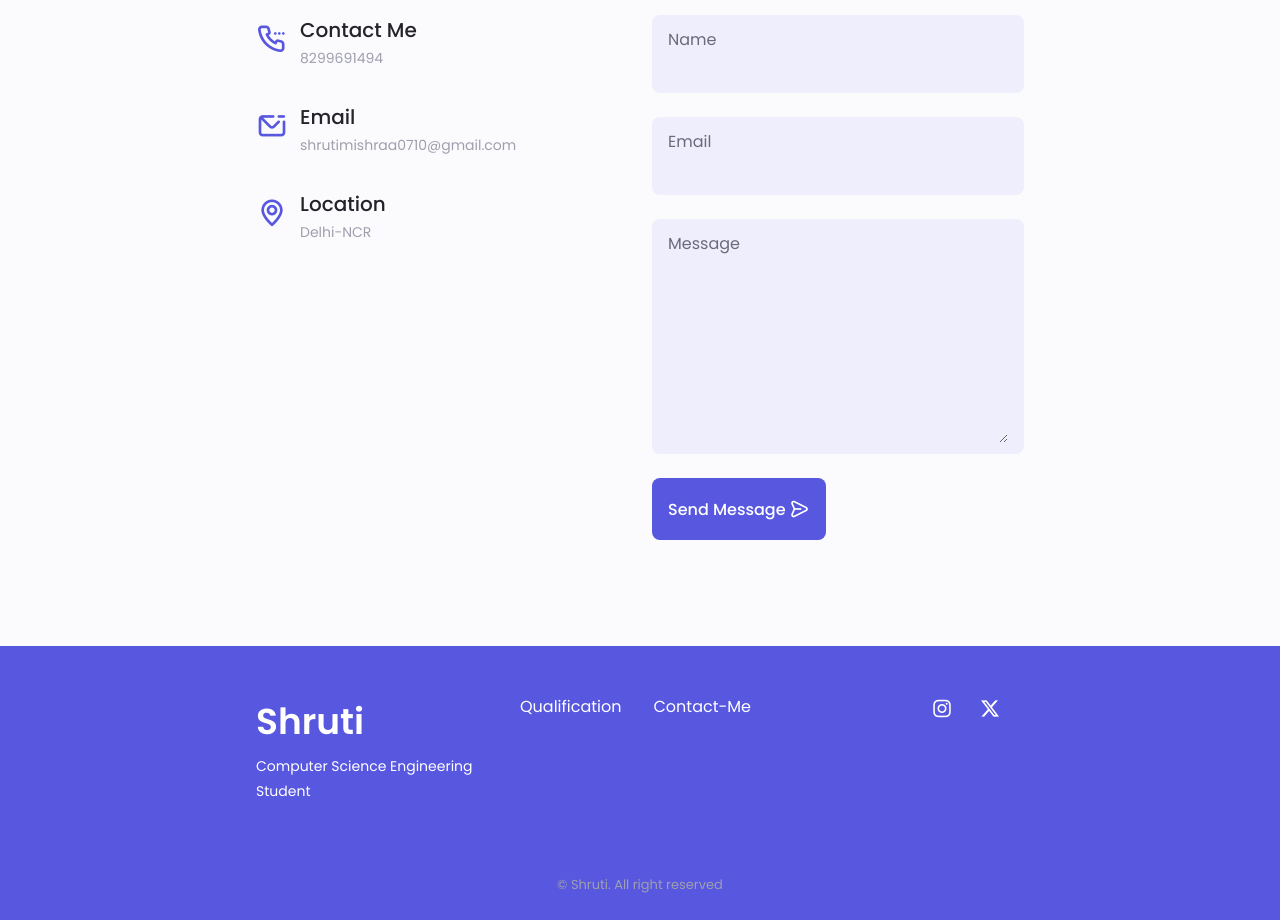
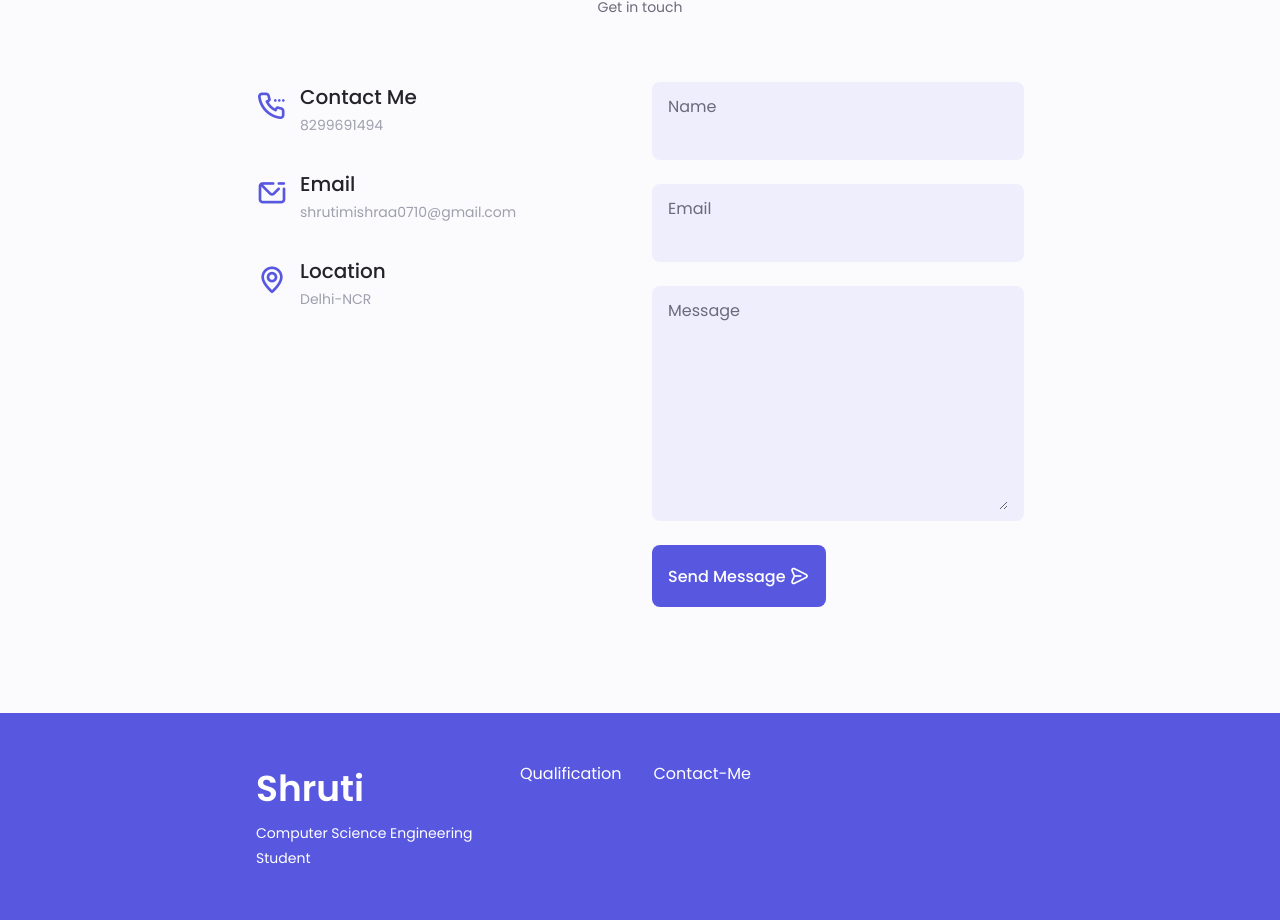
Before and after one commit to shubhendra1101/Shruti, a plain HTML site: page Portfolio/index.html in a window 1280 px wide. Shown: the part 3338-4258 px from the top of the page. Drawn offline with nearby package versions, Linux system fonts and the light colour scheme.

Commit message:
index.html

```diff
--- a/Portfolio/index.html
+++ b/Portfolio/index.html
@@ -225,10 +225,7 @@
               </div>
             </div>
 
-            <!--==================== Skill 2 =================-->
-
           </div>
-
           <div>
             <!--==================== Skill 3 =================-->
             <div class="skills__content skills__close">
@@ -270,9 +267,14 @@
               </div>
             </div>
           </div>
+          <div class="about__buttons">
+            <a download="" href="https://drive.google.com/drive/folders/1ipnehxGHHuEYzY58FhV3s6gNqxepPZp5?usp=sharing" class="button button--flex">
+              Get My Work<i class="fas fa-download button__icon"></i>
+            </a>
+          </div>
         </div>
+
       </section>
-
       <!--==================== Qualifications ==================-->
 
       <section
@@ -561,21 +563,7 @@
           </ul>
 
           <div class="footer__socials">
-            <a
-              href="https://www.instagram.com/venkateeshh/"
-              class="footer__social"
-              target="__blank"
-            >
-              <i class="fa-brands fa-instagram"></i>
-            </a>
 
-            <a
-              href="https://twitter.com/Venkateeshhh"
-              target="__blank"
-              class="footer__social"
-            >
-              <i class="fa-brands fa-x-twitter"></i>
-            </a>
           </div>
         </div>
 
```
